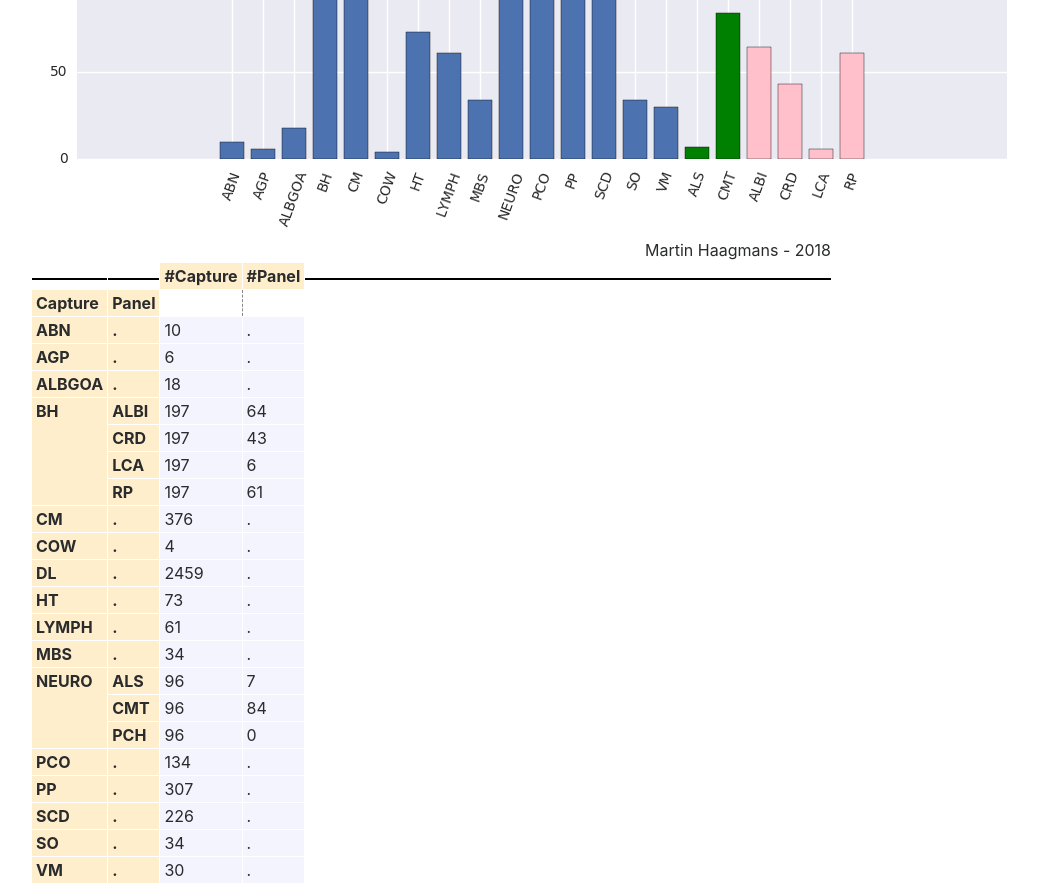
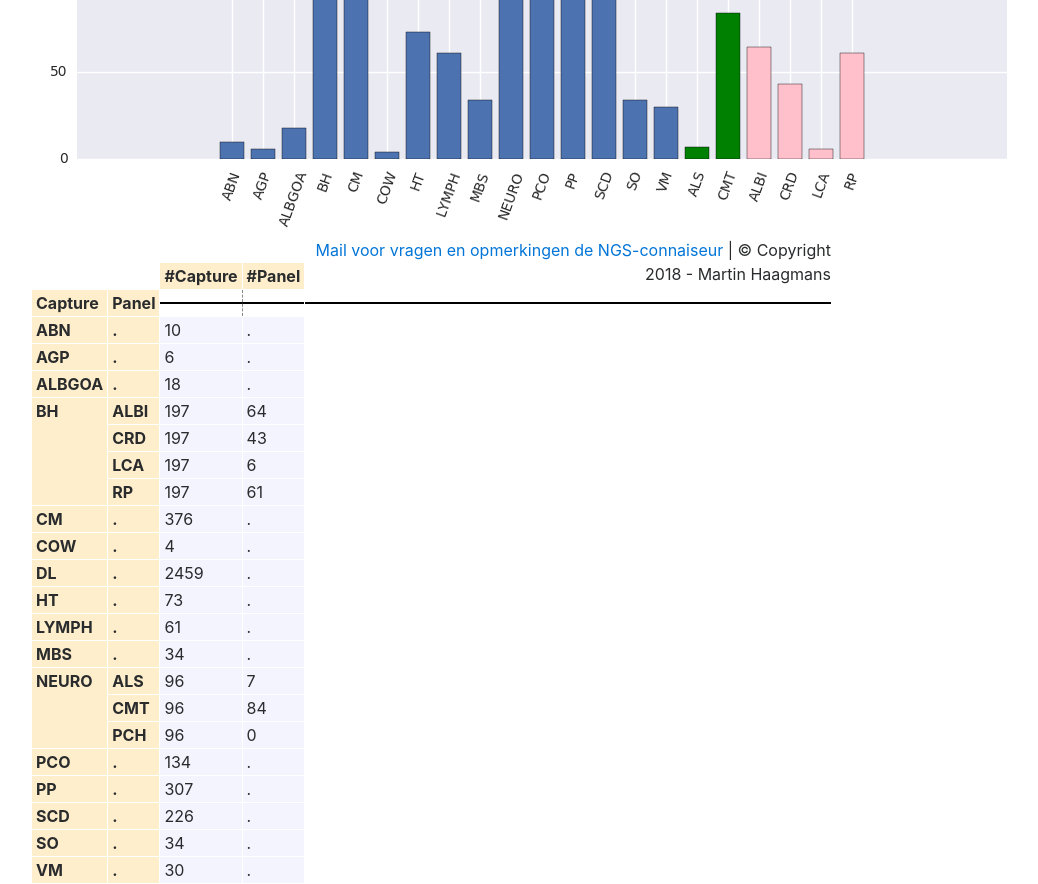
Before and after one commit to martinhaagmans/ngswebsite, a Flask app: page /aantallen/ in a window 1280 px wide. Shown: the part 794-1678 px from the top of the page, without its empty margins (209-1247 px from the left). Run offline with Flask 2, Linux system fonts and the light colour scheme; some libraries are stand-ins or nearby versions.

Commit message:
expanded footnote with emailadress

```diff
--- a/ngswebsite/templates/base.html
+++ b/ngswebsite/templates/base.html
@@ -50,15 +50,11 @@
 
 <div name=footer style="text-align: right;">
     <hr style="border: 1px solid black;">
-        Martin Haagmans - 2018
+        <a href=mailto:ngs-connaisseur.dna.kg@listserver.amc.uva.nl>
+            Mail voor vragen en opmerkingen de NGS-connaiseur</a>
+             | © Copyright 2018 - Martin Haagmans
     <hr style="border: 1px solid black;">
     </div>
-<style>
-hr {
-
-}
-
-</style>
 
 
 </body>
```
